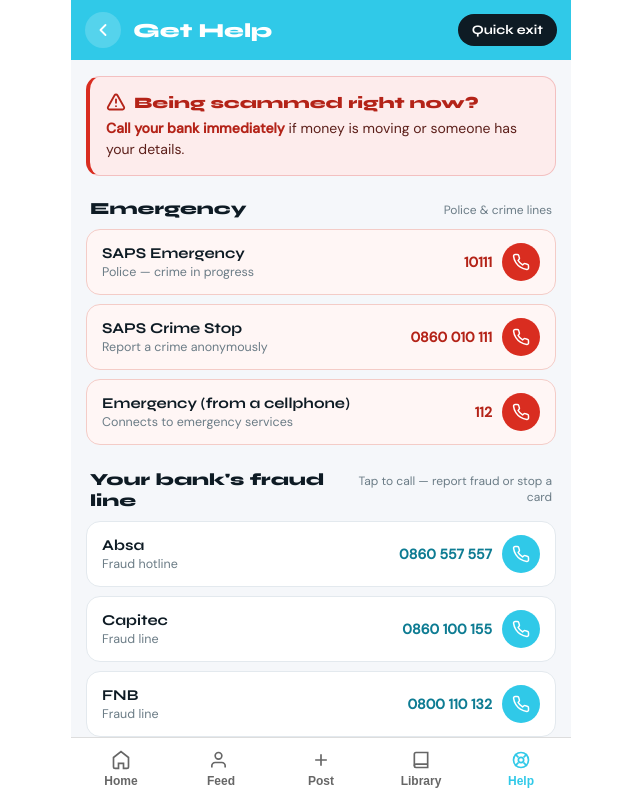
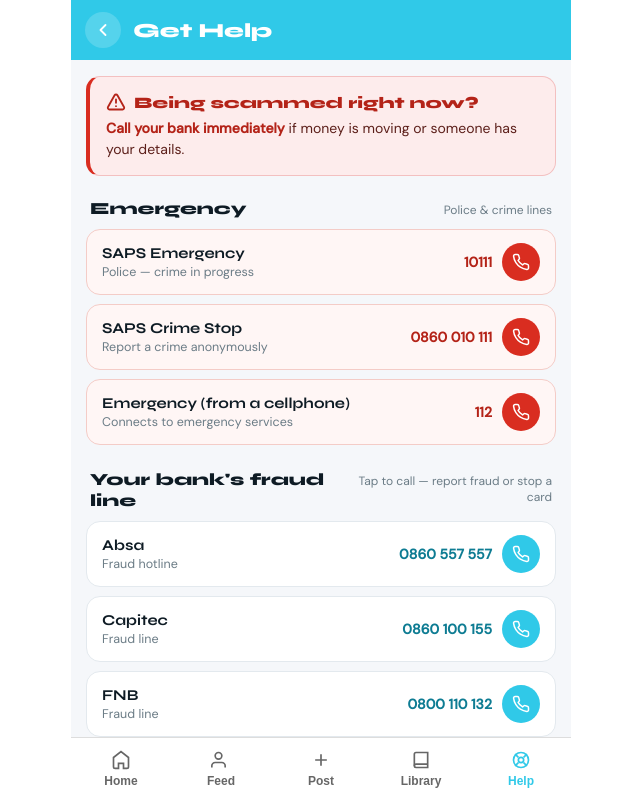
Before and after one commit to Lathithab/cyber-safe, a Next.js app in the folder apps/web/: page /help in a window 1280 px wide. Shown: the top 798 px of the page, without its empty margins (319-959 px from the left). Built offline with nearby package versions, Linux system fonts and the light colour scheme.

Commit message:
Fix: remove the weird QUICK EXIT button

```diff
--- a/apps/web/src/app/help/page.js
+++ b/apps/web/src/app/help/page.js
@@ -99,13 +99,6 @@
           </svg>
         </button>
         <span className="help-title">Get Help</span>
-        <button
-          className="exit-btn"
-          onClick={quickExit}
-          aria-label="Quick exit to a neutral page"
-        >
-          Quick exit
-        </button>
       </div>
 
       <div className="help-body">
```
